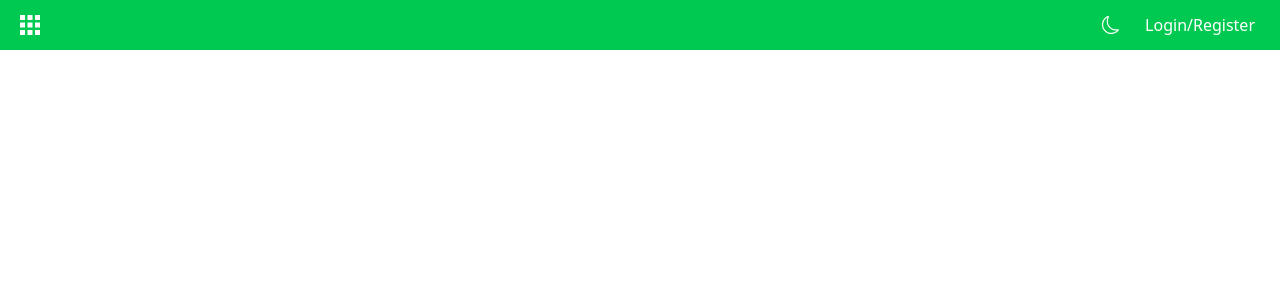
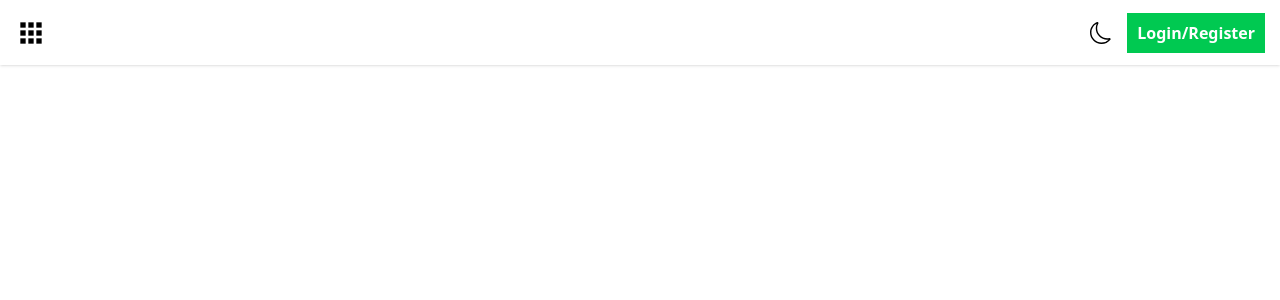
Before and after one commit to Cakwei/beginnersideproject--ewaste-, a React (Vite) app: page / in a window 1280 px wide. Shown: the top 300 px of the page. Built offline with nearby package versions, Linux system fonts and the light colour scheme.

Commit message:
asdfawsdfaef

```diff
--- /dev/null
+++ b/constants/index.js
@@ -0,0 +1,5 @@
+export const navLinks = [
+    {href: '/#Home', label: 'Home'},
+    {href: '/#Login/Register', label: 'Login/Register'},
+    {href: '/#Support', label: 'Support'},
+  ];
--- a/src/components/app.jsx
+++ b/src/components/app.jsx
@@ -1,7 +1,7 @@
 import Header from "./header.jsx";
 export default function App() {
   return (
-    <div className="grid h-dvh w-dvw min-w-[250px] grid-cols-1 grid-rows-[50px_1fr_75px] overflow-scroll">
+    <div className="grid h-dvh w-dvw min-w-[250px] grid-cols-1 grid-rows-[65px_1fr_75px] overflow-scroll">
       <Header />
     </div>
   );
--- a/src/components/header.css
+++ b/src/components/header.css
@@ -26,11 +26,9 @@
   width: 100%;
   height: 100%;
   padding: 25px;
-  text-align: center;
-  color: white;
 }
 #menu div a:hover {
-  backdrop-filter: brightness(60%);
+  backdrop-filter: brightness(90%);
 }
 #menu {
   transition: all 0.3s;
--- a/src/components/header.jsx
+++ b/src/components/header.jsx
@@ -1,6 +1,6 @@
 import "./header.css";
 import { useState } from "react";
-
+import { navLinks } from "../../constants";
 function Header() {
   const [isMenuOpen, setIsMenuOpen] = useState("translate-x-[-250px]");
   const toggleSideMenu = () => {
@@ -14,13 +14,13 @@ function Header() {
     <>
       <header
         id="top"
-        className="top col-start-1 col-end-2 row-start-1 row-end-2 flex h-full w-full items-center justify-between bg-green-500  dark:bg-black"
+        className="top col-start-1 col-end-2 row-start-1 row-end-2 flex h-full w-full items-center justify-between shadow dark:bg-black"
       >
         <svg
           id="hamburger-menu"
-          className="hamburger-menu flex min-w-[30px] ml-[15px] cursor-pointer justify-between text-white transition-transform hover:scale-[1.15]"
-          width="30"
-          height="30"
+          className="hamburger-menu ml-[15px] flex h-[32px] min-h-[32px] w-[32px] min-w-[32px] cursor-pointer justify-between transition-transform hover:scale-[1.15] dark:text-white"
+          width="0"
+          height="0"
           viewBox="0 0 24 24"
           fill="none"
           xmlns="http://www.w3.org/2000/svg"
@@ -42,10 +42,10 @@ function Header() {
             id="moon-icon"
             xmlns="http://www.w3.org/2000/svg"
             color="white"
-            width="18"
-            height="18"
+            width="0"
+            height="0"
             fill="currentColor"
-            className="bi bi-moon cursor-pointer self-center text-white hover:scale-[1.15]"
+            className="bi bi-moon h-[22px] w-[22px] cursor-pointer self-center text-black hover:scale-[1.15] dark:text-white"
             viewBox="0 0 16 16"
           >
             <path d="M6 .278a.77.77 0 0 1 .08.858 7.2 7.2 0 0 0-.878 3.46c0 4.021 3.278 7.277 7.318 7.277q.792-.001 1.533-.16a.79.79 0 0 1 .81.316.73.73 0 0 1-.031.893A8.35 8.35 0 0 1 8.344 16C3.734 16 0 12.286 0 7.71 0 4.266 2.114 1.312 5.124.06A.75.75 0 0 1 6 .278M4.858 1.311A7.27 7.27 0 0 0 1.025 7.71c0 4.02 3.279 7.276 7.319 7.276a7.32 7.32 0 0 0 5.205-2.162q-.506.063-1.029.063c-4.61 0-8.343-3.714-8.343-8.29 0-1.167.242-2.278.681-3.286" />
@@ -54,7 +54,7 @@ function Header() {
             onClick={() => {
               window.location.href = "login.html";
             }}
-            className="account-btn-desktop relative hidden cursor-pointer self-center border-none bg-transparent pt-[8px] pr-[10px] pb-[8px] pl-[10px] text-base text-white md:block"
+            className="account-btn-desktop relative hidden cursor-pointer self-center bg-green-500 pt-[8px] pr-[10px] pb-[8px] pl-[10px] text-base font-semibold text-white md:block dark:text-black"
           >
             <div>Login/Register</div>
           </button>
@@ -62,7 +62,7 @@ function Header() {
             onClick={() => {
               window.location.href = "login.html";
             }}
-            className="account-btn-mobile cursor-pointer text-white transition-transform hover:scale-[1.15] md:hidden"
+            className="account-btn-mobile cursor-pointer text-black transition-transform hover:scale-[1.15] md:hidden dark:text-white"
           >
             <div>
               <svg
@@ -88,16 +88,17 @@ function Header() {
         </div>
         <nav
           id="menu"
-          className={`absolute top-0 z-[2] h-[100vh] w-[250px] ${isMenuOpen} overflow-x-hidden bg-green-700`}
+          className={`absolute top-0 z-[2] h-[100vh] w-[250px] ${isMenuOpen} overflow-x-hidden bg-neutral-100`}
+          onMouseLeave={toggleSideMenu}
         >
           <div className="relative flex flex-col items-center">
-            <a className="mt-[50px]" href="test1">
-              1
-            </a>
-            <a href="test2">2</a>
-            <a href="test3">3</a>
+            {navLinks.map((item) => (
+              <a className="font-semibold" key={item.label} href={item.href}>
+                {item.label}
+              </a>
+            ))}
             <svg
-              className="close-menu-btn absolute top-[10px] right-[10px] cursor-pointer text-white"
+              className="close-menu-btn absolute top-[10px] right-[10px] hidden cursor-pointer text-black"
               width="24"
               height="24"
               viewBox="0 0 24 24"
--- a/vite.config.js
+++ b/vite.config.js
@@ -6,4 +6,7 @@ import tailwindcss from "@tailwindcss/vite";
 export default defineConfig({
   plugins: [react(), tailwindcss()],
   base: "/beginnersideproject--ewaste-",
+  server: {
+    host: true,
+  }
 });
```
